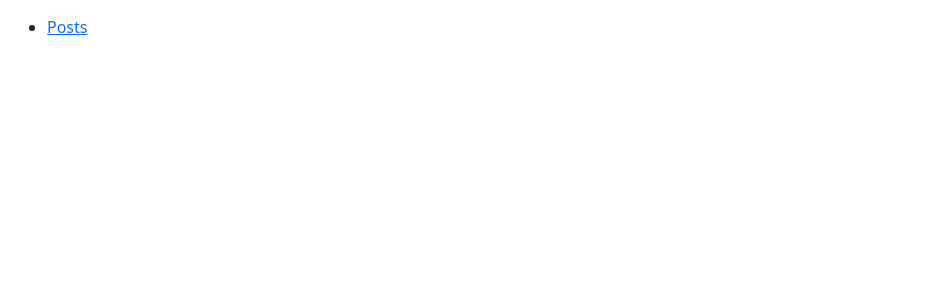
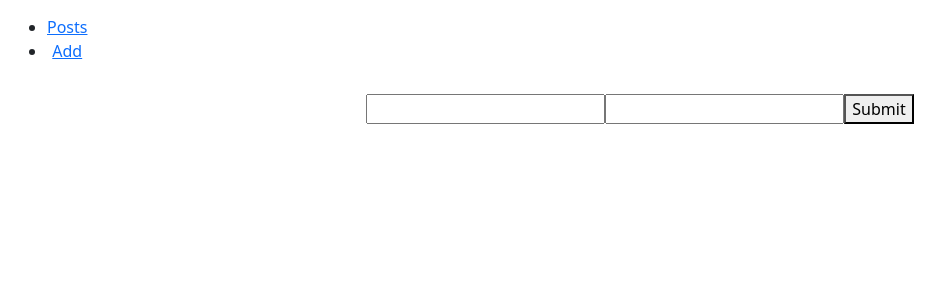
Before and after one commit to stojanJ/blog-app, a React (Create React App) app: page /add in a window 1280 px wide. Shown: the top 300 px of the page, without its empty margins (0-948 px from the left). Built offline with nearby package versions, Linux system fonts and the light colour scheme.

Commit message:
4 zadatak

```diff
--- a/src/App.js
+++ b/src/App.js
@@ -17,6 +17,9 @@ function App() {
             <li>
               <Link to="/posts">Posts</Link>
             </li>
+            <li>
+              <Link to="/add">Add</Link>
+            </li>
           </ul>
         </nav>
       </div>
--- a/src/Router.js
+++ b/src/Router.js
@@ -1,6 +1,7 @@
 import { Switch, Route } from "react-router-dom";
 import AppPosts from "./pages/AppPosts";
 import AppSinglePosts from "./pages/AppSinglePots";
+import AppAddPost from "./pages/AppAddPost";
 
 export default function Router() {
   return (
@@ -11,6 +12,9 @@ export default function Router() {
       <Route path="/posts/:postId">
         <AppSinglePosts />
       </Route>
+      <Route exact path="/add">
+        <AppAddPost />
+      </Route>
     </Switch>
   );
 }
--- a/src/pages/AppAddPost.jsx
+++ b/src/pages/AppAddPost.jsx
@@ -0,0 +1,46 @@
+import React, { useState } from "react";
+import { useHistory } from "react-router-dom";
+import PostsService from "../services/PostsService";
+
+export default function AppAddPost() {
+    const history = useHistory();
+    const [newPost, setNewPost] = useState({
+        title: '',
+        text: '',
+        createdAt: new Date
+    });
+
+    const handleSubmit = async (e) => {
+        e.preventDefault();
+        const data = await PostsService.add(newPost);
+        setNewPost(data);
+
+        history.push('/posts');
+    };
+
+    return (
+        <div>
+            <form onSubmit={handleSubmit}>
+                <input
+                    required
+                    type="text"
+                    aria-label="title"
+                    value={newPost.title}
+                    onChange={({ target }) =>
+                        setNewPost({ ...newPost, title: target.value })
+                    }
+                ></input>
+                <input
+                    required
+                    type="text"
+                    aria-label="text"
+                    value={newPost.text}
+                    onChange={({ target }) =>
+                        setNewPost({ ...newPost, text: target.value })
+                    }
+                ></input>
+                <button type="submit" >Submit</button>
+            </form>
+        </div>
+    )
+}
--- a/src/services/PostsService.js
+++ b/src/services/PostsService.js
@@ -7,11 +7,14 @@ class PostsService {
   }
 
   async get(id) {
-    console.log(id);
     const response = await axiosInstance.get(`/api/posts/${id}`);
-    console.log(response)
     return response.data;
   }
+  async add(newPost) {
+    const response = await axiosInstance.post('/api/posts', newPost);
+      return response.data;
+    }
+
 
 }
 
```
